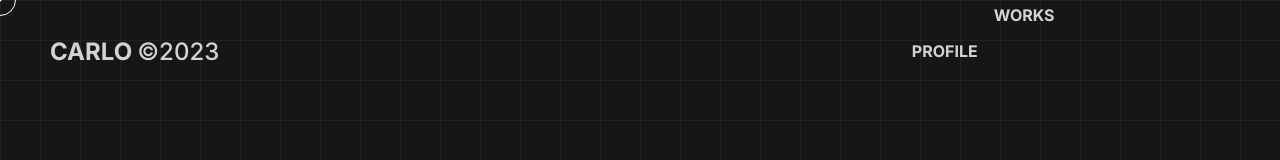
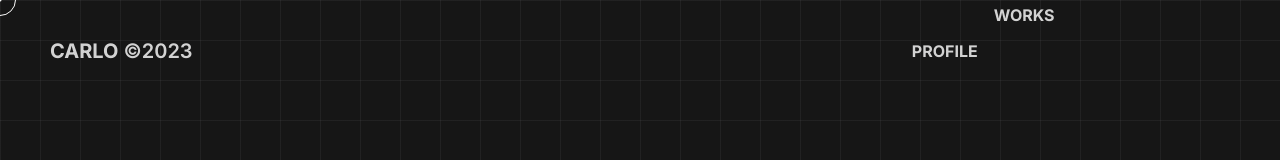
Before and after one commit to carlodp/portfolio, a Next.js app: page / in a window 1280 px wide. Shown: the top 160 px of the page. Built offline with nearby package versions, Linux system fonts and the light colour scheme.

Commit message:
adjustments

```diff
--- a/pages/_document.js
+++ b/pages/_document.js
@@ -11,7 +11,7 @@ export default function Document() {
           crossOrigin="true"
         ></link>
         <link
-          href="https://fonts.googleapis.com/css2?family=Inter:wght@300;500;700&family=Pacifico&display=swap"
+          href="https://fonts.googleapis.com/css2?family=Inter:wght@300;500;600;700&family=Pacifico&display=swap"
           rel="stylesheet"
         ></link>
       </Head>
--- a/styles/components/Logo.module.scss
+++ b/styles/components/Logo.module.scss
@@ -8,13 +8,13 @@
     display: flex;
     flex-direction: row;
     font-weight: bolder;
-    font-size: 1.5rem;
+    font-size: 1.25rem;
     .hover {
       display: inline-flex;
       flex-direction: column;
-      height: 1.5rem;
+      height: 24px;
       margin-left: 5px;
-      font-weight: 500;
+      font-weight: 600;
       overflow: hidden;
 
       .copyright,
@@ -29,7 +29,7 @@
       &:hover {
         .copyright,
         .lastName {
-          transform: translateY(-29px);
+          transform: translateY(-24px);
           transition: transform 0.25s ease;
         }
       }
--- a/styles/components/Navigation.module.scss
+++ b/styles/components/Navigation.module.scss
@@ -28,7 +28,7 @@
 
     .normal,
     .hover {
-      transition: all 0.25s ease-in-out;
+      transition: all 0.15s ease-in;
     }
     .hover {
       color: var(--green);
--- a/styles/components/ThemeSwitcher.module.scss
+++ b/styles/components/ThemeSwitcher.module.scss
@@ -8,6 +8,7 @@
     cursor: pointer;
     border-color: var(--primary);
     background-color: transparent;
+    transition: border-color 0.15s ease;
 
     &:hover,
     &:focus-visible {
--- a/styles/globals.scss
+++ b/styles/globals.scss
@@ -19,6 +19,7 @@
       ),
       linear-gradient(to bottom, rgba(250, 248, 255, 0.05) 1px, transparent 1px);
 
+      transition: all 0.15s ease;
     .cursor {
       border-color: var(--primary) !important;
       .dot {
@@ -47,6 +48,8 @@
         transparent 1px
       ),
       linear-gradient(to bottom, rgba(22, 22, 22, 0.05) 1px, transparent 1px);
+
+    transition: all 0.15s ease;
     .cursor {
       border-color: var(--primary) !important;
       .dot {
```
